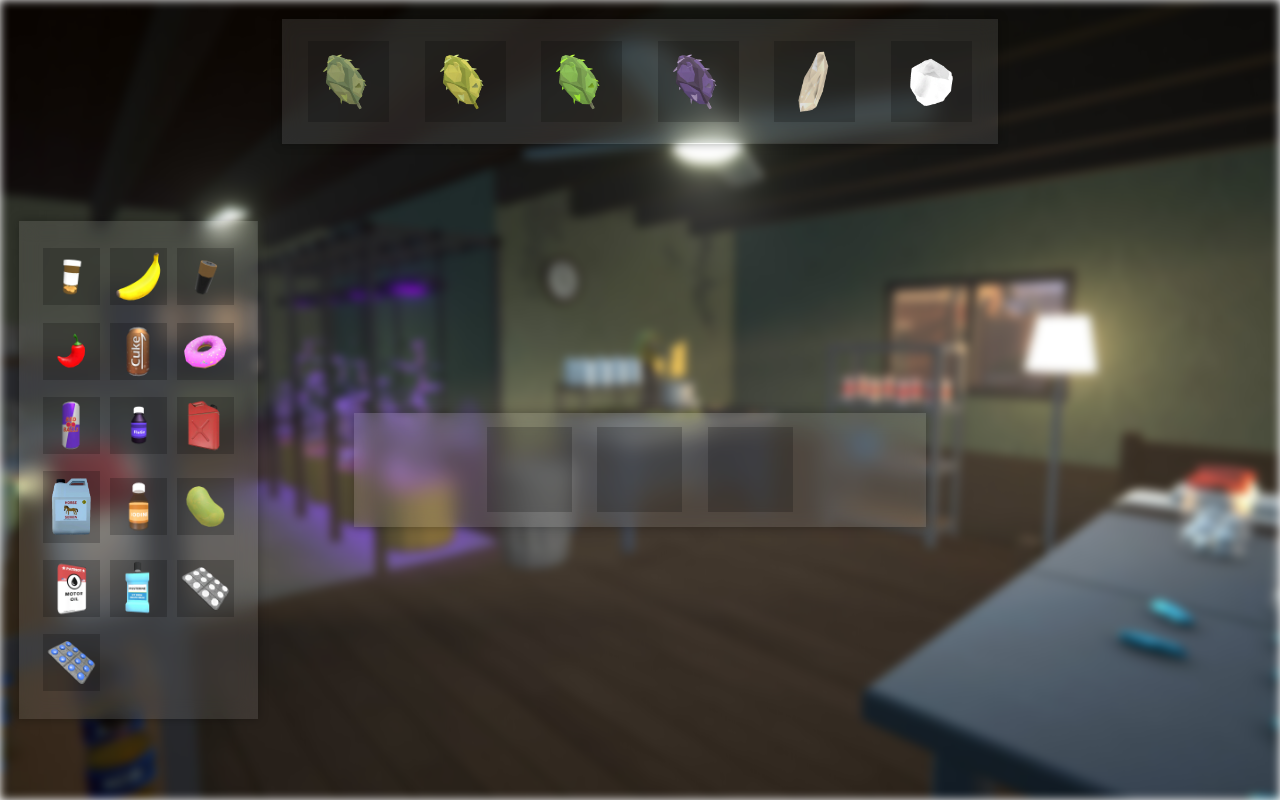
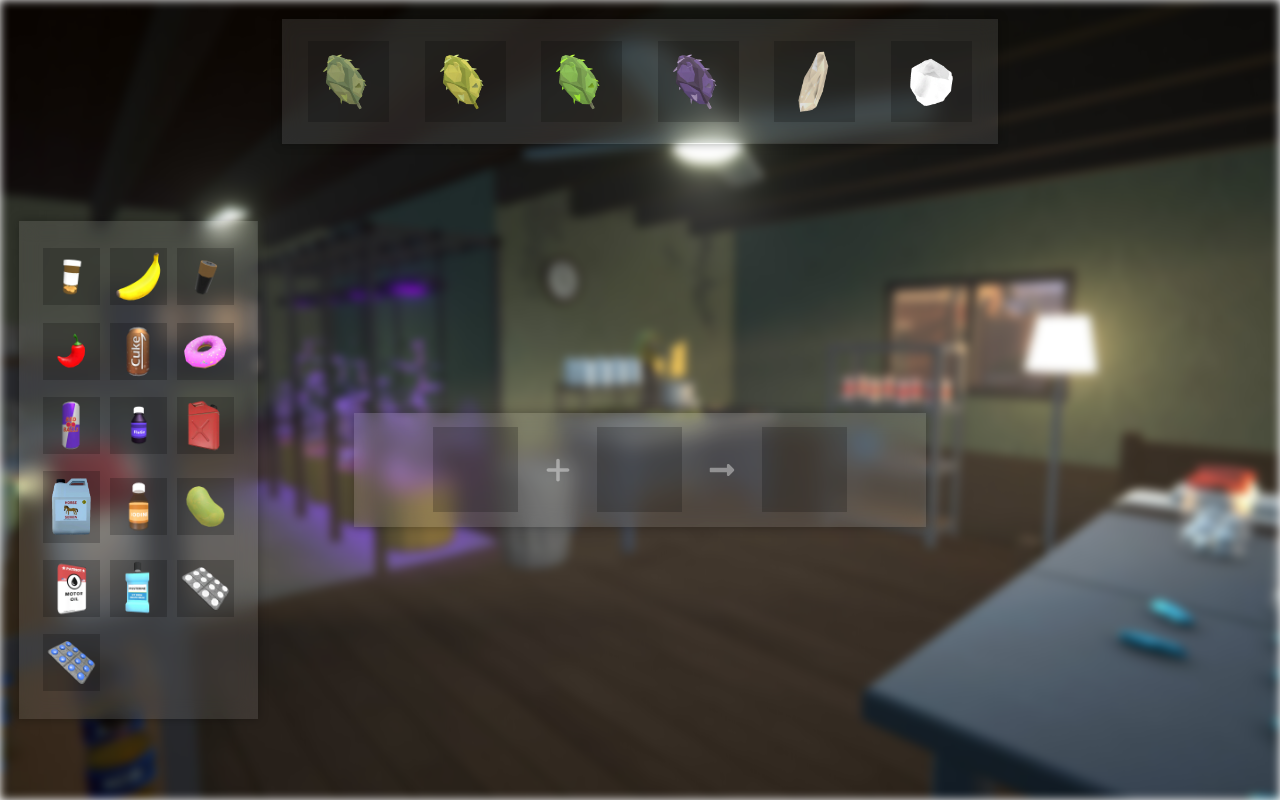
Before and after one commit to SFDev20/ScheduleLab, a Next.js app: page / in a window 1280 px wide. Built offline with nearby package versions, Linux system fonts and the light colour scheme.

Commit message:
feat: add icons to mix table with react-icons

```diff
--- a/src/app/page.tsx
+++ b/src/app/page.tsx
@@ -1,5 +1,7 @@
 import Image from "next/image";
 import "./page.css"
+import { FaPlus } from "react-icons/fa6";
+import { FaLongArrowAltRight } from "react-icons/fa";
 
 export default function Home() {
   return (
@@ -32,7 +34,9 @@ export default function Home() {
       </div>
       <div id="Interactive-Mix">
         <button></button>
+        <FaPlus style={{fontSize:"28px", color:"rgba(255,255,255,0.4)"}}/>
         <button></button>
+        <FaLongArrowAltRight style={{fontSize:"28px", color:"rgba(255,255,255,0.4)"}}/>
         <button></button>
       </div>
       <div id="Historial-List">
```
